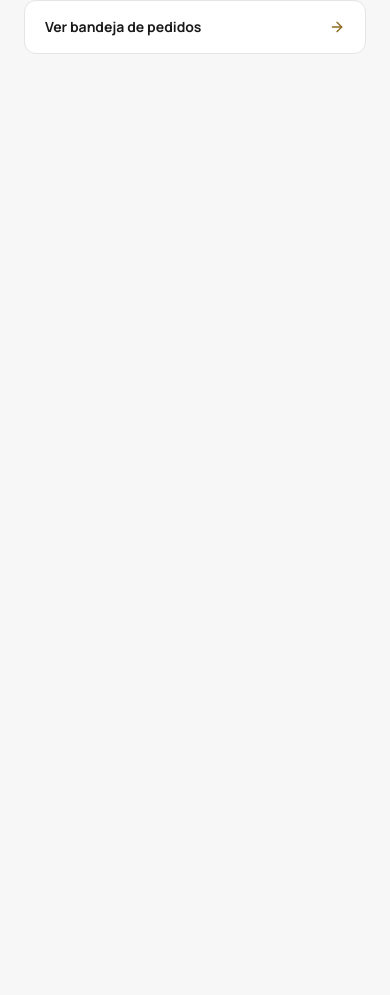
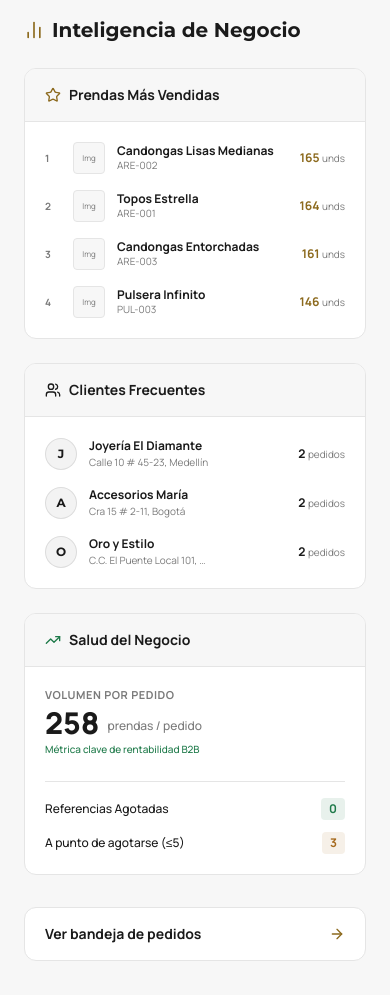
Before and after one commit to 2001mapa/rio_laminado_demo, a Next.js app: page /admin in a window 390 px wide. Shown: the part 1531-2526 px from the top of the page. Before the commit the page ends 1689 px from the top, so only its background shows below. Built offline with nearby package versions, Linux system fonts and the light colour scheme.

Commit message:
Feat: Agregar seccion de Inteligencia de Negocio al panel de control

```diff
--- a/src/app/admin/page.tsx
+++ b/src/app/admin/page.tsx
@@ -1,7 +1,7 @@
 'use client';
 
 import { useDemo } from '@/lib/DemoContext';
-import { Package, Clock, CheckCircle, AlertTriangle, ArrowRight, TrendingUp } from 'lucide-react';
+import { Package, Clock, CheckCircle, AlertTriangle, ArrowRight, TrendingUp, BarChart2, Star, Users } from 'lucide-react';
 import Link from 'next/link';
 import { useState } from 'react';
 import { StatCardSkeleton, OrderCardSkeleton } from '@/components/Skeletons';
@@ -19,7 +19,7 @@ const STATUS_CLASSES: Record<string, string> = {
 };
 
 export default function AdminDashboard() {
-  const { orders, customers, isLoaded } = useDemo();
+  const { orders, customers, products, isLoaded } = useDemo();
   const [orderView, setOrderView] = useState<'clientes' | 'vendedores'>('clientes');
 
   if (!isLoaded) {
@@ -58,6 +58,49 @@ export default function AdminDashboard() {
   const displayedOrders = orders
     .filter(o => orderView === 'clientes' ? !o.sellerId : !!o.sellerId)
     .slice(0, 8);
+
+  // --- DATA SCIENCE METRICS ---
+  const productSales: Record<string, number> = {};
+  let totalUnitsSold = 0;
+
+  orders.forEach(order => {
+    if (order.status !== 'Cancelado') {
+      order.items.forEach(item => {
+        productSales[item.productId] = (productSales[item.productId] || 0) + item.quantity;
+        totalUnitsSold += item.quantity;
+      });
+    }
+  });
+
+  const validOrders = orders.filter(o => o.status !== 'Cancelado');
+  const avgUnitsPerOrder = validOrders.length > 0 ? Math.round(totalUnitsSold / validOrders.length) : 0;
+
+  const topProducts = Object.entries(productSales)
+    .sort((a, b) => b[1] - a[1])
+    .slice(0, 4)
+    .map(([id, qty]) => {
+      const p = products.find(prod => prod.id === id);
+      return { ...p, qty };
+    })
+    .filter(p => p.sku); // ensure it exists
+
+  const clientFrequency: Record<string, number> = {};
+  validOrders.forEach(o => {
+    if (o.customerId) {
+      clientFrequency[o.customerId] = (clientFrequency[o.customerId] || 0) + 1;
+    }
+  });
+  const topClients = Object.entries(clientFrequency)
+    .sort((a, b) => b[1] - a[1])
+    .slice(0, 4)
+    .map(([id, count]) => {
+      const c = customers.find(cust => cust.id === id);
+      return { ...c, orderCount: count };
+    })
+    .filter(c => c.name);
+
+  const lowStockCount = products.filter(p => p.stock > 0 && p.stock <= 5).length;
+  const outOfStockCount = products.filter(p => p.stock === 0).length;
 
   return (
     <div className="p-6 md:p-10 space-y-8">
@@ -213,6 +256,107 @@ export default function AdminDashboard() {
         </div>
       </div>
 
+      {/* --- BUSINESS INTELLIGENCE SECTION --- */}
+      <div className="pt-4">
+        <h2 className="text-xl font-serif font-bold text-rio-ink mb-6 flex items-center gap-2">
+          <BarChart2 className="w-5 h-5 text-rio-gold-dark" /> Inteligencia de Negocio
+        </h2>
+
+        <div className="grid grid-cols-1 md:grid-cols-3 gap-6">
+          {/* Top Products */}
+          <div className="bg-rio-surface rounded-xl border border-rio-border overflow-hidden flex flex-col">
+            <div className="px-5 py-4 border-b border-rio-border flex items-center gap-2 bg-rio-background">
+              <Star className="w-4 h-4 text-rio-gold-dark" />
+              <h3 className="text-sm font-bold text-rio-ink">Prendas Más Vendidas</h3>
+            </div>
+            <div className="p-5 flex-1 space-y-4">
+              {topProducts.map((p, i) => (
+                <div key={p.id} className="flex items-center justify-between">
+                  <div className="flex items-center gap-3">
+                    <span className="text-[10px] font-bold text-rio-muted w-4">{i + 1}</span>
+                    <div className="w-8 h-8 rounded bg-rio-background overflow-hidden border border-rio-border shrink-0">
+                      {p.imageUrl ? (
+                        <img src={p.imageUrl} alt={p.sku} className="w-full h-full object-cover" />
+                      ) : (
+                        <div className="w-full h-full flex items-center justify-center text-[8px] text-rio-muted">Img</div>
+                      )}
+                    </div>
+                    <div>
+                      <p className="text-[12px] font-bold text-rio-ink leading-tight line-clamp-1">{p.name}</p>
+                      <p className="text-[10px] text-rio-muted">{p.sku}</p>
+                    </div>
+                  </div>
+                  <div className="text-right">
+                    <p className="text-[12px] font-bold text-rio-gold-dark">{p.qty} <span className="text-[10px] font-normal text-rio-muted">unds</span></p>
+                  </div>
+                </div>
+              ))}
+            </div>
+          </div>
+
+          {/* Top Clients */}
+          <div className="bg-rio-surface rounded-xl border border-rio-border overflow-hidden flex flex-col">
+            <div className="px-5 py-4 border-b border-rio-border flex items-center gap-2 bg-rio-background">
+              <Users className="w-4 h-4 text-rio-ink" />
+              <h3 className="text-sm font-bold text-rio-ink">Clientes Frecuentes</h3>
+            </div>
+            <div className="p-5 flex-1 space-y-4">
+              {topClients.map((c, i) => (
+                <div key={c.id} className="flex items-center justify-between">
+                  <div className="flex items-center gap-3">
+                    <div className="w-8 h-8 rounded-full bg-rio-ink/5 flex items-center justify-center text-xs font-serif font-bold text-rio-ink border border-rio-ink/10">
+                      {c.name?.charAt(0)}
+                    </div>
+                    <div>
+                      <p className="text-[12px] font-bold text-rio-ink line-clamp-1">{c.name}</p>
+                      <p className="text-[10px] text-rio-muted truncate max-w-[120px]">{c.address || c.email || 'Sin ubicación'}</p>
+                    </div>
+                  </div>
+                  <div className="text-right">
+                    <p className="text-[12px] font-bold text-rio-ink">{c.orderCount} <span className="text-[10px] font-normal text-rio-muted">pedidos</span></p>
+                  </div>
+                </div>
+              ))}
+            </div>
+          </div>
+
+          {/* Key Metrics & Inventory Health */}
+          <div className="bg-rio-surface rounded-xl border border-rio-border overflow-hidden flex flex-col">
+            <div className="px-5 py-4 border-b border-rio-border flex items-center gap-2 bg-rio-background">
+              <TrendingUp className="w-4 h-4 text-rio-success" />
+              <h3 className="text-sm font-bold text-rio-ink">Salud del Negocio</h3>
+            </div>
+            <div className="p-5 flex-1 flex flex-col justify-center space-y-6">
+
+              <div>
+                <p className="text-[11px] font-bold text-rio-muted uppercase tracking-wider mb-1">Volumen por Pedido</p>
+                <div className="flex items-end gap-2">
+                  <span className="text-3xl font-black text-rio-ink leading-none">{avgUnitsPerOrder}</span>
+                  <span className="text-xs text-rio-muted font-medium mb-1">prendas / pedido</span>
+                </div>
+                <p className="text-[10px] text-rio-success font-medium mt-1">Métrica clave de rentabilidad B2B</p>
+              </div>
+
+              <div className="pt-4 border-t border-rio-border space-y-3">
+                <div className="flex justify-between items-center">
+                  <p className="text-[12px] font-medium text-rio-ink">Referencias Agotadas</p>
+                  <span className={`text-[12px] font-bold px-2 py-0.5 rounded ${outOfStockCount > 0 ? 'bg-rio-danger/10 text-rio-danger' : 'bg-rio-success/10 text-rio-success'}`}>
+                    {outOfStockCount}
+                  </span>
+                </div>
+                <div className="flex justify-between items-center">
+                  <p className="text-[12px] font-medium text-rio-ink">A punto de agotarse (&le;5)</p>
+                  <span className={`text-[12px] font-bold px-2 py-0.5 rounded ${lowStockCount > 0 ? 'bg-rio-warning/10 text-rio-warning' : 'bg-rio-success/10 text-rio-success'}`}>
+                    {lowStockCount}
+                  </span>
+                </div>
+              </div>
+
+            </div>
+          </div>
+        </div>
+      </div>
+
       {/* Mobile: link to full orders list */}
       <div className="lg:hidden">
         <Link
```
